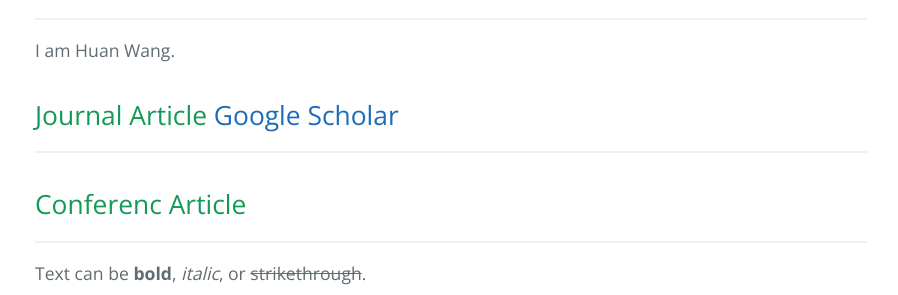
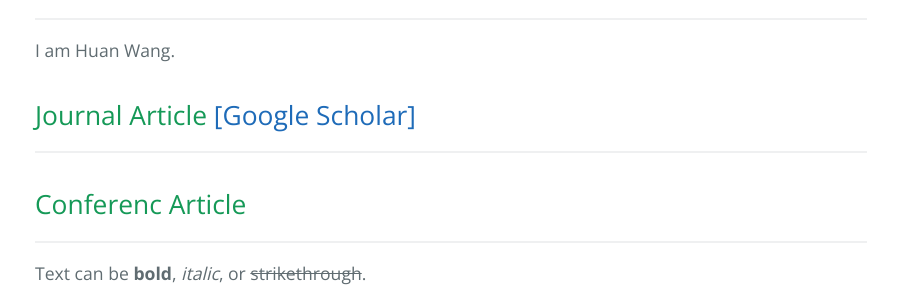
Before and after one commit to WH-HuanWang/WH-HuanWang.github.io, a Jekyll site: the page built from index.md, in a window 1280 px wide and 900 px high, scrolled down 630 px. Shown: the part 163-458 px from the top of the window, without its empty margins (189-1087 px from the left). Built offline with Jekyll 4.4.1, drawn with Linux system fonts in a browser that asks for light colours.

```diff
--- a/index.md
+++ b/index.md
@@ -25,7 +25,7 @@ description: Let you know me and my group better.
 * * *
 I am Huan Wang.
 
-## Journal Article [Google Scholar](https://scholar.google.com.hk/citations?user=Um0g-XMAAAAJ&hl=zh-CN&authuser=1)
+## Journal Article [[Google Scholar]](https://scholar.google.com.hk/citations?user=Um0g-XMAAAAJ&hl=zh-CN&authuser=1)
 
 * * *
 
```
